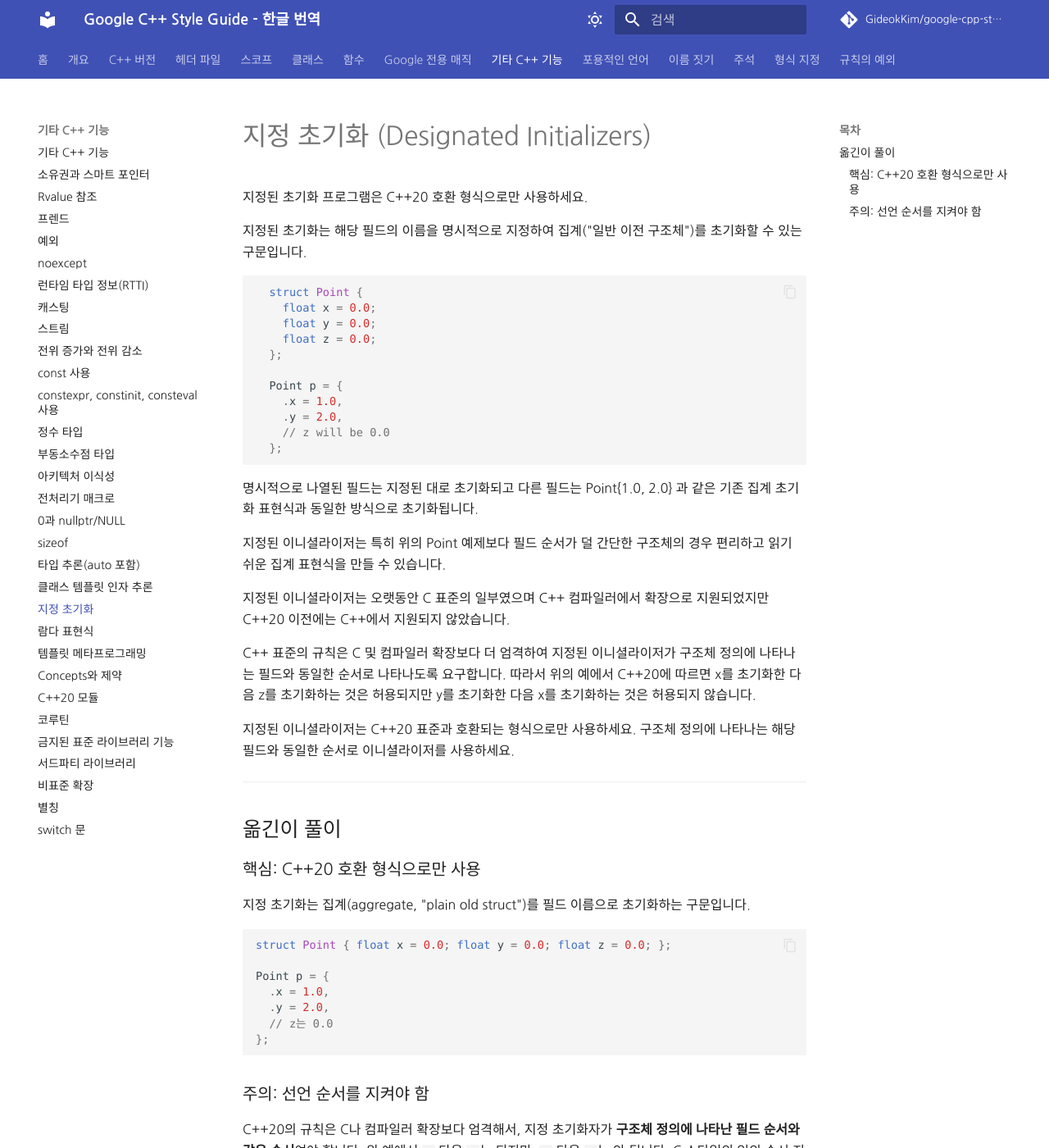
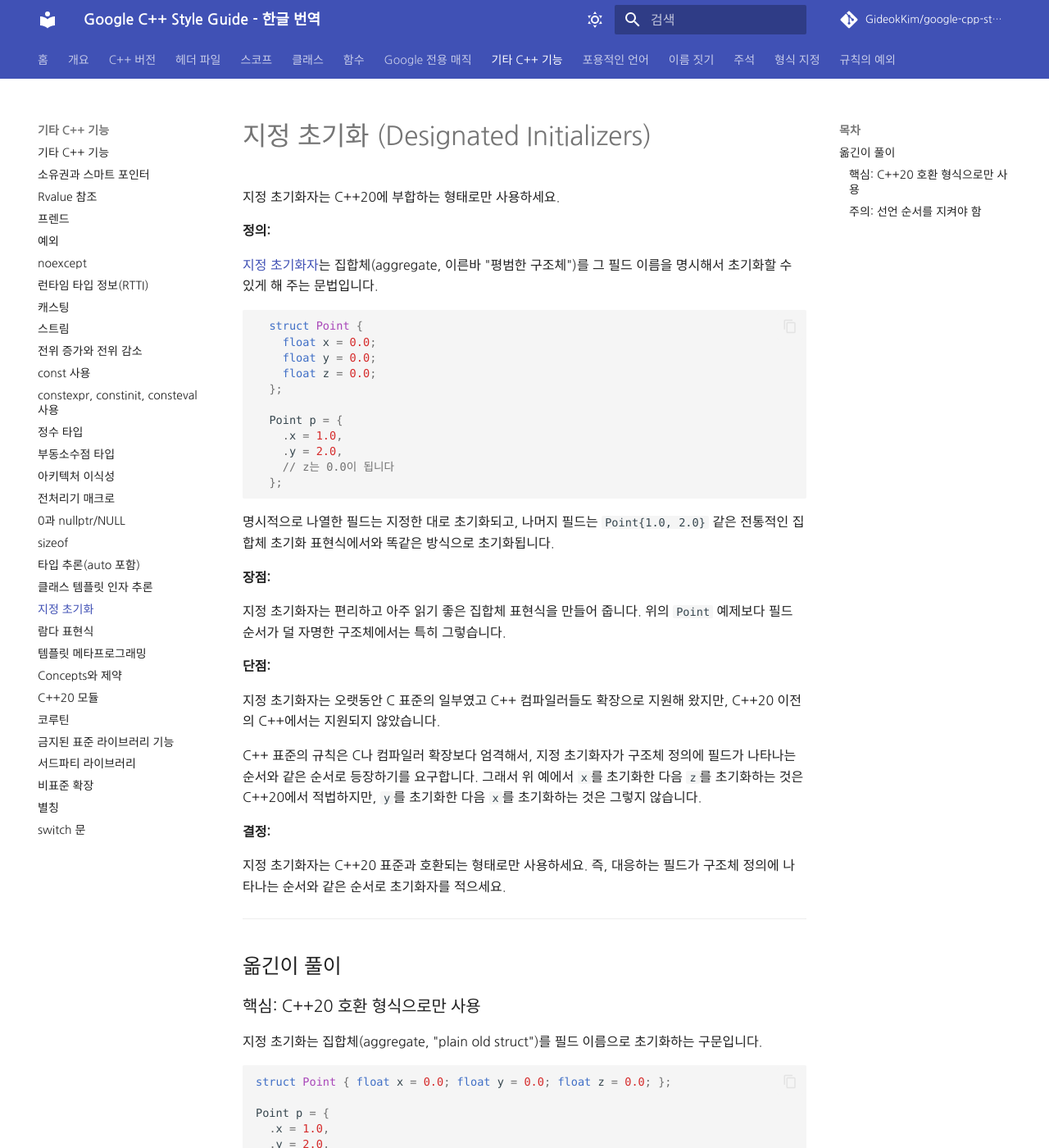
Before and after one commit to GideokKim/google-cpp-style-guide-kr, an MkDocs documentation site: the page built from google cpp style guide/designated_initializers.md, in a window 1280 px wide and 1400 px high. Shown: the whole window at 82% size. Built offline with MkDocs 1.6.1 and Material for MkDocs 9.7.7, drawn with Linux system fonts in a browser that asks for light colours; some web fonts are replaced; comment, search, counter and statistics services are not loaded.

Commit message:
docs(other): restore upstream structure in `designated initializers`
The page flattened the upstream Definition, Pros, Cons and Decision
blocks into plain paragraphs and dropped the cppreference link. It also
rendered `designated initializers` as "지정된 초기화 프로그램", turning
the initializer into a program, and translated `plain old struct`
literally as "일반 이전 구조체".

Restore the four block labels and the link, use "지정 초기화자" and
"평범한 구조체", and translate the comment in the example.

````diff
--- a/google cpp style guide/designated_initializers.md
+++ b/google cpp style guide/designated_initializers.md
@@ -1,8 +1,10 @@
 # 지정 초기화 (Designated Initializers)
 
-지정된 초기화 프로그램은 C++20 호환 형식으로만 사용하세요.
+지정 초기화자는 C++20에 부합하는 형태로만 사용하세요.
 
-지정된 초기화는 해당 필드의 이름을 명시적으로 지정하여 집계("일반 이전 구조체")를 초기화할 수 있는 구문입니다.
+**정의:**
+
+[지정 초기화자](https://en.cppreference.com/w/cpp/language/aggregate_initialization#Designated_initializers)는 집합체(aggregate, 이른바 "평범한 구조체")를 그 필드 이름을 명시해서 초기화할 수 있게 해 주는 문법입니다.
 
 ```cpp
   struct Point {
@@ -14,19 +16,25 @@
   Point p = {
     .x = 1.0,
     .y = 2.0,
-    // z will be 0.0
+    // z는 0.0이 됩니다
   };
 ```
 
-명시적으로 나열된 필드는 지정된 대로 초기화되고 다른 필드는 Point{1.0, 2.0} 과 같은 기존 집계 초기화 표현식과 동일한 방식으로 초기화됩니다.
+명시적으로 나열한 필드는 지정한 대로 초기화되고, 나머지 필드는 `Point{1.0, 2.0}` 같은 전통적인 집합체 초기화 표현식에서와 똑같은 방식으로 초기화됩니다.
 
-지정된 이니셜라이저는 특히 위의 Point 예제보다 필드 순서가 덜 간단한 구조체의 경우 편리하고 읽기 쉬운 집계 표현식을 만들 수 있습니다.
+**장점:**
 
-지정된 이니셜라이저는 오랫동안 C 표준의 일부였으며 C++ 컴파일러에서 확장으로 지원되었지만 C++20 이전에는 C++에서 지원되지 않았습니다.
+지정 초기화자는 편리하고 아주 읽기 좋은 집합체 표현식을 만들어 줍니다. 위의 `Point` 예제보다 필드 순서가 덜 자명한 구조체에서는 특히 그렇습니다.
 
-C++ 표준의 규칙은 C 및 컴파일러 확장보다 더 엄격하여 지정된 이니셜라이저가 구조체 정의에 나타나는 필드와 동일한 순서로 나타나도록 요구합니다. 따라서 위의 예에서 C++20에 따르면 x를 초기화한 다음 z를 초기화하는 것은 허용되지만 y를 초기화한 다음 x를 초기화하는 것은 허용되지 않습니다.
+**단점:**
 
-지정된 이니셜라이저는 C++20 표준과 호환되는 형식으로만 사용하세요. 구조체 정의에 나타나는 해당 필드와 동일한 순서로 이니셜라이저를 사용하세요.
+지정 초기화자는 오랫동안 C 표준의 일부였고 C++ 컴파일러들도 확장으로 지원해 왔지만, C++20 이전의 C++에서는 지원되지 않았습니다.
+
+C++ 표준의 규칙은 C나 컴파일러 확장보다 엄격해서, 지정 초기화자가 구조체 정의에 필드가 나타나는 순서와 같은 순서로 등장하기를 요구합니다. 그래서 위 예에서 `x`를 초기화한 다음 `z`를 초기화하는 것은 C++20에서 적법하지만, `y`를 초기화한 다음 `x`를 초기화하는 것은 그렇지 않습니다.
+
+**결정:**
+
+지정 초기화자는 C++20 표준과 호환되는 형태로만 사용하세요. 즉, 대응하는 필드가 구조체 정의에 나타나는 순서와 같은 순서로 초기화자를 적으세요.
 
 ---
 
@@ -34,7 +42,7 @@ C++ 표준의 규칙은 C 및 컴파일러 확장보다 더 엄격하여 지정
 
 ### 핵심: C++20 호환 형식으로만 사용
 
-지정 초기화는 집계(aggregate, "plain old struct")를 필드 이름으로 초기화하는 구문입니다.
+지정 초기화는 집합체(aggregate, "plain old struct")를 필드 이름으로 초기화하는 구문입니다.
 
 ```cpp
 struct Point { float x = 0.0; float y = 0.0; float z = 0.0; };
````
